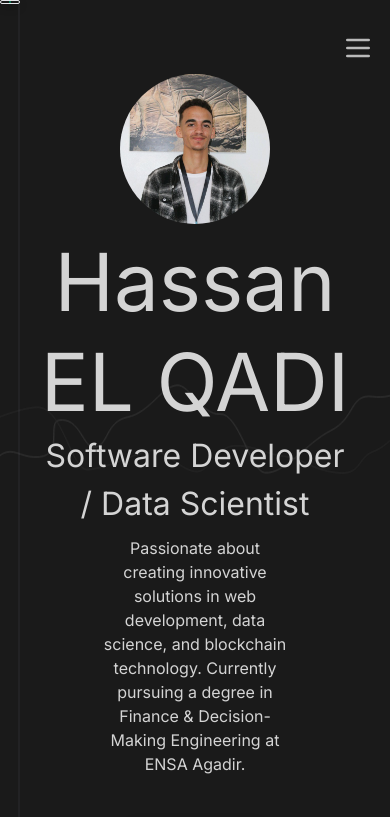
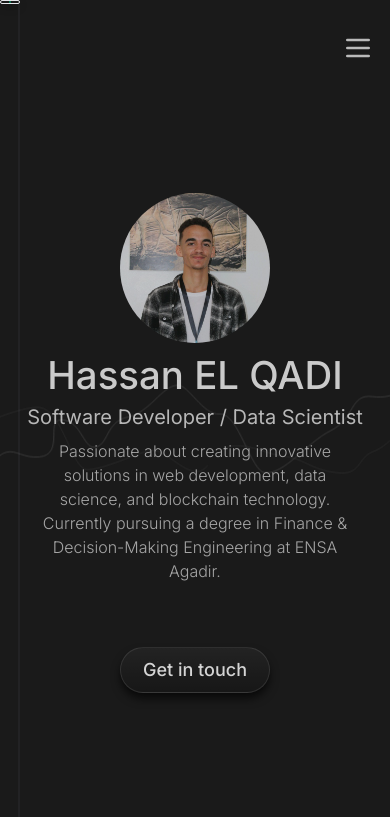
Before and after one commit to hassanelq/My-Portfolio, a Next.js app: page / in a window 390 px wide. Shown: the top 817 px of the page. Built offline with nearby package versions, Linux system fonts and the light colour scheme.

Commit message:
Hero responsive

```diff
--- a/app/components/Hero.jsx
+++ b/app/components/Hero.jsx
@@ -7,23 +7,27 @@ import animationData from "../../public/animations/Animation_graph.json";
 
 const Hero = () => {
   return (
-    <div className="relative h-screen flex flex-col items-center justify-center text-center pt-[15vh] px-[10vw]">
+    <div className="relative h-screen flex flex-col items-center justify-center text-center pt-[5vh] md:pt-[10vh] lg:pt-[15vh] px-4 sm:px-6 md:px-8 lg:px-[10vw]">
       <LottieAnimation animationData={animationData} />
       <Image
         src={myPic}
         alt="Hassan EL QADI"
-        className="rounded-full"
+        className="opacity-80 rounded-full w-30 h-30 sm:w-34 sm:h-34 md:w-40 md:h-40 lg:w-48 lg:h-48"
         width={150}
         height={150}
       />
-      <h1 className="text-[5rem] leading-tight pt-[0.5rem]">Hassan EL QADI</h1>
-      <h2 className="text-[2rem] ">Software Developer / Data Scientist</h2>
-      <p className="px-[15vw] py-[0.5rem]">
+      <h1 className="font-medium opacity-95 text-[2.4rem] sm:text-[2.8rem] md:text-[3.3rem] lg:text-[3.8rem] xl:text-[4rem] leading-tight pt-2 sm:pt-4 md:pt-6 lg:pt-8">
+        Hassan EL QADI
+      </h1>
+      <h2 className="opacity-85 text-xl sm:text-2xl md:text-3xl lg:text-4xl pt-1">
+        Software Developer / Data Scientist
+      </h2>
+      <p className="font-light opacity-75 px-4 sm:px-8 md:px-12 lg:px-24 xl:px-[15vw] py-2 sm:py-4 md:py-6 lg:py-8">
         Passionate about creating innovative solutions in web development, data
         science, and blockchain technology. Currently pursuing a degree in
         Finance & Decision-Making Engineering at ENSA Agadir.
       </p>
-      <div className="p-[4vh]">
+      <div className="pt-14 sm:pt-12 md:pt-10 lg:pt-[4vh]">
         <Button text="Get in touch" link="/" />
       </div>
     </div>
--- a/app/components/Navbar.jsx
+++ b/app/components/Navbar.jsx
@@ -25,7 +25,7 @@ const Navigation = () => {
   }, [isOpen]);
 
   return (
-    <div className="fixed z-10 w-full flex items-center justify-between py-8 px-4 md:px-8">
+    <div className="absolute z-10 w-full flex items-center justify-between py-8 px-4 md:px-8">
       <div className="hidden md:flex w-full justify-center">
         <nav className="relative w-fit flex flex-row gap-1.5 p-1 bg-gradient-to-b from-[rgba(255,255,255,0.05)] to-[rgba(255,255,255,0)] bg-[rgba(0,0,0,0.1)] border border-[rgba(255,255,255,0.1)] box-border rounded-full shadow-[0px_1px_1px_rgba(0,0,0,0.04),0px_2px_3px_rgba(0,0,0,0.12),0px_6px_9px_rgba(0,0,0,0.6)]">
           {navItems.map(({ href, label }) => (
```
